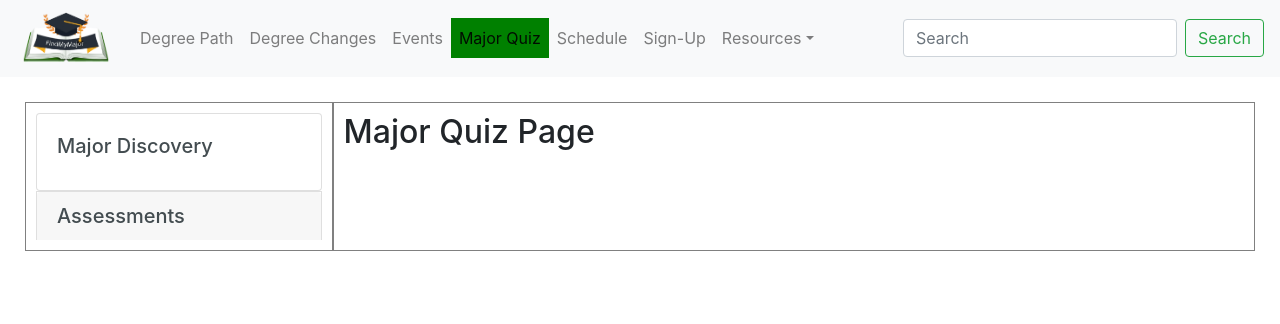
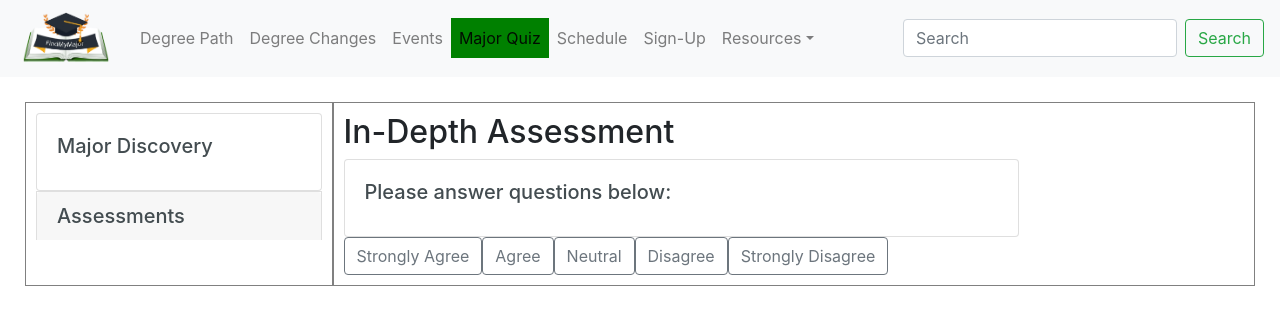
Before and after one commit to McCrakken/CS_3410-find-my-app, a React (Create React App) app: page /MajorQuiz in a window 1280 px wide. Shown: the top 324 px of the page. Built offline with nearby package versions, Linux system fonts and the light colour scheme.

Commit message:
I created create the left Panel for the quiz page and container to store questions and buttons

```diff
--- /dev/null
+++ b/src/containers/MajorQuiz/AnswerOption.js
@@ -0,0 +1,23 @@
+import React, { Component } from 'react';
+
+
+const Answer = (props)=>{
+    return(
+
+        <div className={props.classes}>
+        <div>
+            <button className="btn btn-outline-secondary" type="submit">Strongly Agree</button>
+            <button className="btn btn-outline-secondary" type="submit">Agree</button>
+            <button className="btn btn-outline-secondary" type="submit">Neutral</button>
+            <button className="btn btn-outline-secondary" type="submit">Disagree</button>
+            <button className="btn btn-outline-secondary" type="submit">Strongly Disagree</button>
+
+        </div>
+
+            {props.children}
+        </div>
+
+    )
+};
+
+export default Answer;
--- a/src/containers/MajorQuiz/MajorQuiz.js
+++ b/src/containers/MajorQuiz/MajorQuiz.js
@@ -11,10 +11,11 @@ class MajorQuiz extends Component {
     return(
       <Content>
         <MajorLeftPanel />
-        <Main heading={'Major Quiz Page'}>
+          <Main heading={'In-Depth Assessment'}>
             <QuizContent/>
         </Main>
       </Content>
+
     )
 
   }
--- a/src/containers/MajorQuiz/quizContent.js
+++ b/src/containers/MajorQuiz/quizContent.js
@@ -1,11 +1,11 @@
 import React, {Component} from 'react';
 import logo from '../../logo.svg';
 import EventCard from "../../components/Card/EventCard/EventCard";
-
+import Answer from "./AnswerOption";
 class QuizContent extends Component{
     state = {
         event:[
-
+            { title: 'Please answer questions below:', text: 'Text used to make the first event'},
         ]
     };
     render() {
@@ -15,11 +15,13 @@ class QuizContent extends Component{
                     return<EventCard
                     title={Event.title}
                     classes={'card event-card'}
-                    image={logo}
+
                     />}
                 )}
+                <Answer/>
+            </div>
 
-            </div>
+
         )
     }
 }
```
